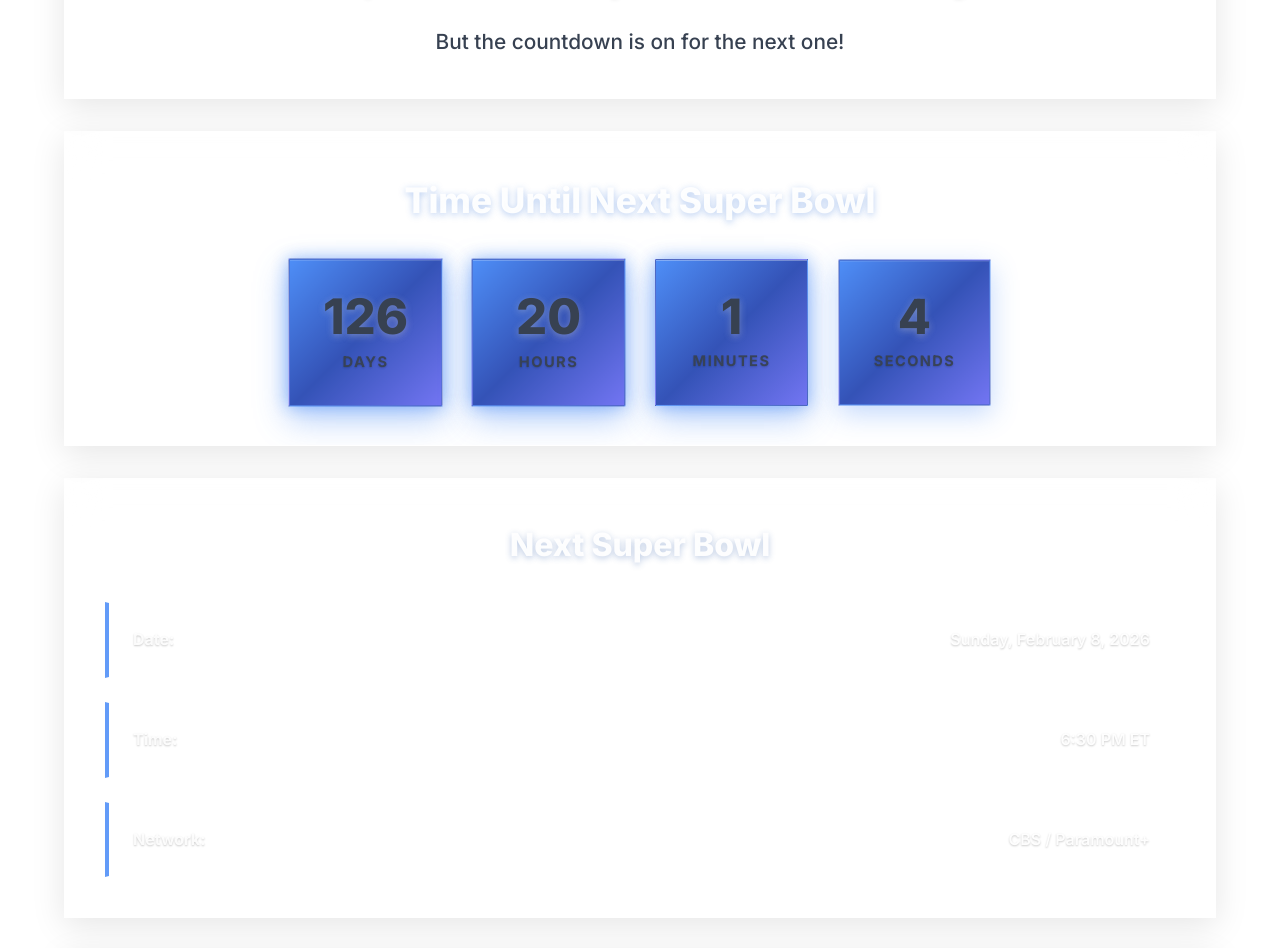
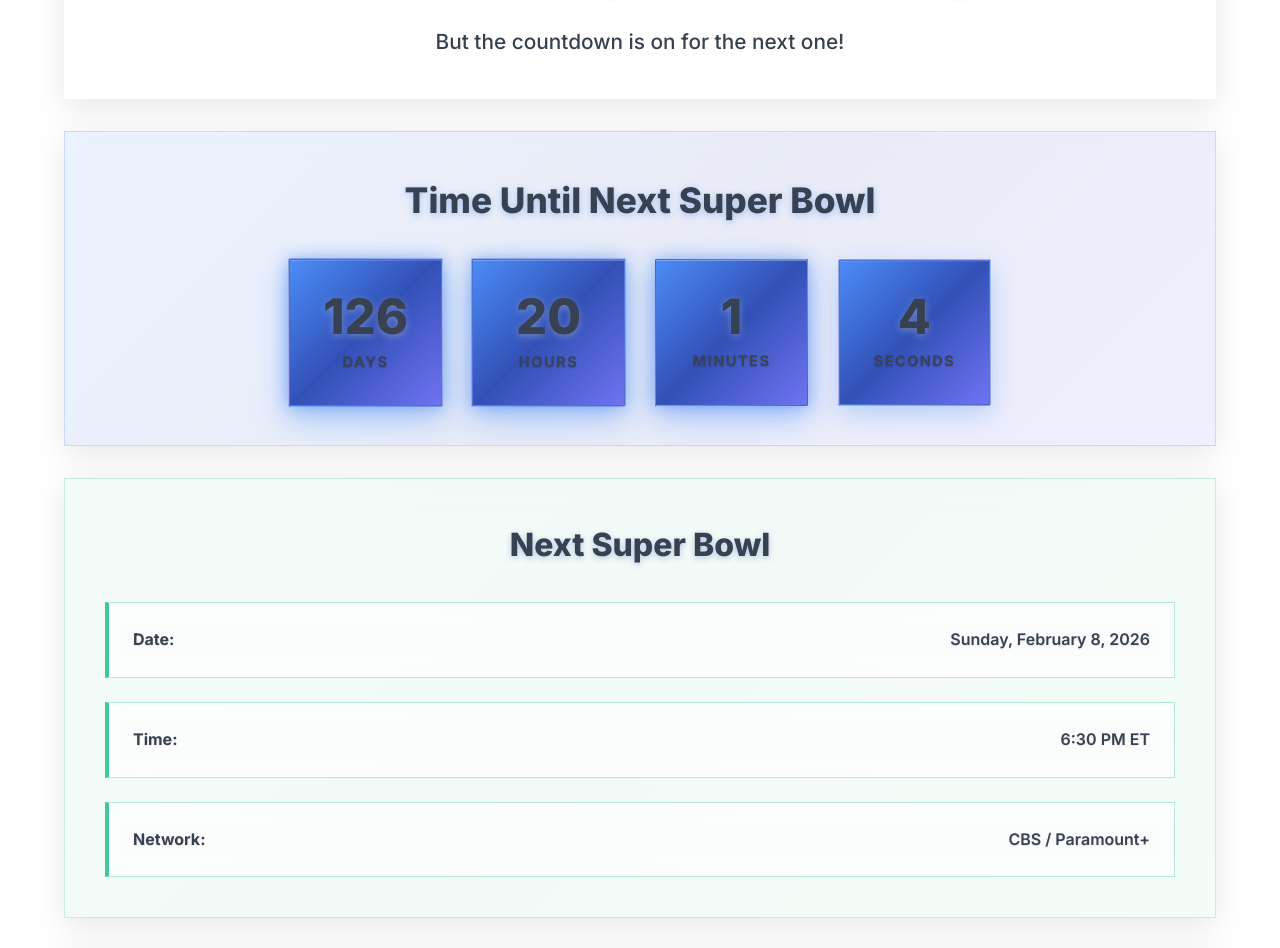
Before and after one commit to natechoiniere/nfl-zone, an Angular app: page / in a window 1280 px wide. Shown: the part 304-1252 px from the top of the page. Built offline with nearby package versions, Linux system fonts and the light colour scheme.

Commit message:
Fix readability

```diff
--- a/src/app/app.css
+++ b/src/app/app.css
@@ -190,7 +190,7 @@ body::before {
 .countdown-card,
 .info-card,
 .facts-card {
-  background: rgba(255, 255, 255, 0.1);
+  background: rgba(255, 255, 255, 0.95);
   backdrop-filter: blur(20px);
   border-radius: var(--border-radius-xl);
   padding: 2.5rem;
@@ -198,7 +198,7 @@ body::before {
   box-shadow:
     0 8px 32px rgba(0, 0, 0, 0.1),
     inset 0 1px 0 rgba(255, 255, 255, 0.2);
-  border: 1px solid rgba(255, 255, 255, 0.2);
+  border: 1px solid rgba(255, 255, 255, 0.3);
   transition: all 0.4s cubic-bezier(0.4, 0, 0.2, 1);
   position: relative;
   overflow: hidden;
@@ -408,14 +408,19 @@ body::before {
 /* Countdown Card */
 .countdown-card {
   text-align: center;
+  background: linear-gradient(135deg,
+    rgba(59, 130, 246, 0.1),
+    rgba(30, 64, 175, 0.1),
+    rgba(99, 102, 241, 0.1));
+  border: 1px solid rgba(59, 130, 246, 0.2);
 }
 
 .countdown-title {
   font-size: 2.2rem;
   font-weight: 800;
-  color: rgba(255, 255, 255, 0.95);
+  color: var(--gray-800);
   margin-bottom: 2rem;
-  text-shadow: 0 2px 4px rgba(0, 0, 0, 0.2);
+  text-shadow: 0 2px 4px rgba(0, 0, 0, 0.1);
   animation: countdownTitleGlow 3s ease-in-out infinite;
 }
 
@@ -526,14 +531,30 @@ body::before {
 }
 
 /* Info Card */
+.info-card {
+  background: linear-gradient(135deg,
+    rgba(16, 185, 129, 0.05),
+    rgba(5, 150, 105, 0.05),
+    rgba(34, 197, 94, 0.05));
+  border: 1px solid rgba(16, 185, 129, 0.2);
+}
+
+.facts-card {
+  background: linear-gradient(135deg,
+    rgba(168, 85, 247, 0.05),
+    rgba(139, 92, 246, 0.05),
+    rgba(124, 58, 237, 0.05));
+  border: 1px solid rgba(168, 85, 247, 0.2);
+}
+
 .info-title,
 .facts-title {
   font-size: 2rem;
   font-weight: 800;
-  color: rgba(255, 255, 255, 0.95);
+  color: var(--gray-800);
   margin-bottom: 2rem;
   text-align: center;
-  text-shadow: 0 2px 4px rgba(0, 0, 0, 0.2);
+  text-shadow: 0 2px 4px rgba(0, 0, 0, 0.1);
   animation: sectionTitleGlow 4s ease-in-out infinite;
 }
 
@@ -557,11 +578,11 @@ body::before {
   justify-content: space-between;
   align-items: center;
   padding: 1.5rem;
-  background: rgba(255, 255, 255, 0.1);
+  background: rgba(255, 255, 255, 0.8);
   backdrop-filter: blur(10px);
   border-radius: var(--border-radius-lg);
-  border: 1px solid rgba(255, 255, 255, 0.2);
-  border-left: 4px solid rgba(59, 130, 246, 0.8);
+  border: 1px solid rgba(16, 185, 129, 0.3);
+  border-left: 4px solid rgba(16, 185, 129, 0.8);
   transition: all 0.3s cubic-bezier(0.4, 0, 0.2, 1);
   position: relative;
   overflow: hidden;
@@ -584,20 +605,20 @@ body::before {
 
 .info-item:hover {
   transform: translateX(5px);
-  border-left-color: rgba(59, 130, 246, 1);
-  box-shadow: 0 5px 15px rgba(59, 130, 246, 0.2);
+  border-left-color: rgba(16, 185, 129, 1);
+  box-shadow: 0 5px 15px rgba(16, 185, 129, 0.2);
 }
 
 .info-label {
   font-weight: 700;
-  color: rgba(255, 255, 255, 0.9);
-  text-shadow: 0 1px 2px rgba(0, 0, 0, 0.2);
+  color: var(--gray-700);
+  text-shadow: 0 1px 2px rgba(0, 0, 0, 0.1);
 }
 
 .info-value {
   font-weight: 600;
-  color: rgba(255, 255, 255, 0.95);
-  text-shadow: 0 1px 2px rgba(0, 0, 0, 0.2);
+  color: var(--gray-800);
+  text-shadow: 0 1px 2px rgba(0, 0, 0, 0.1);
 }
 
 /* Facts Card */
```
